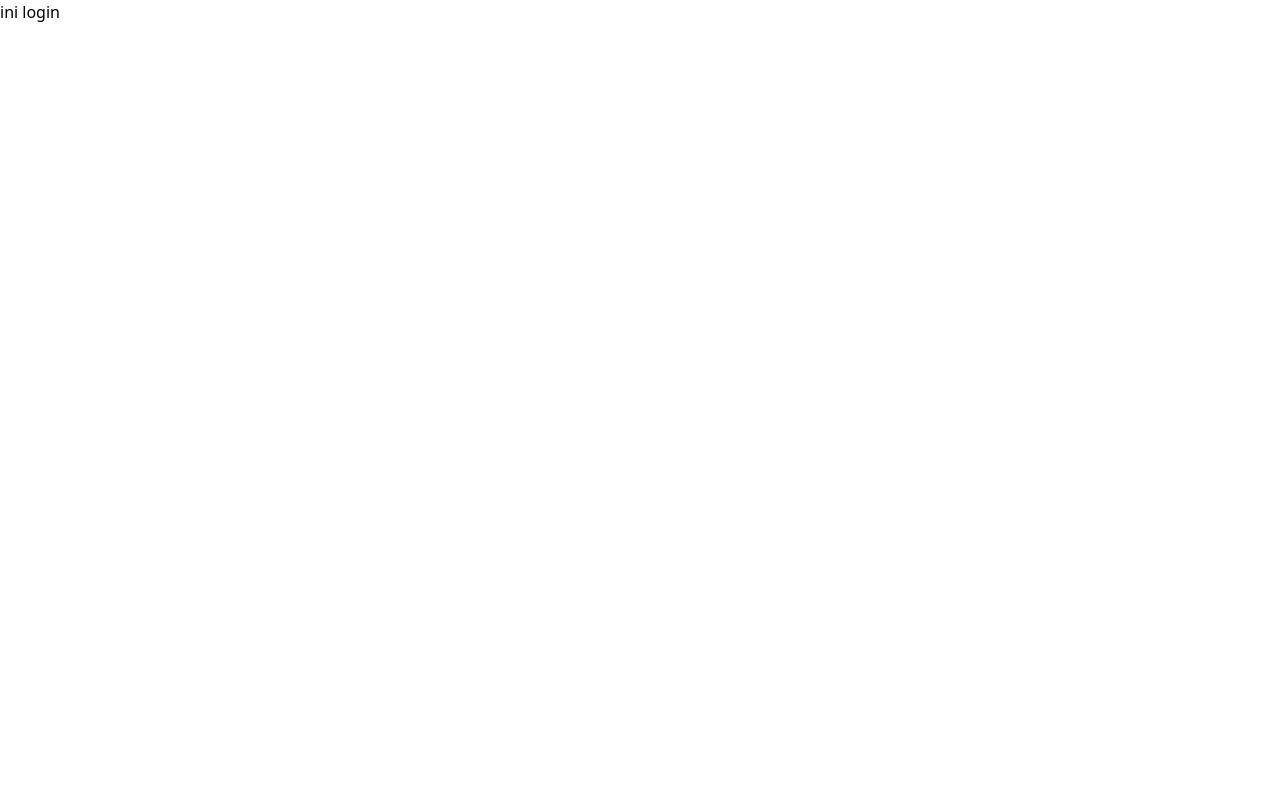
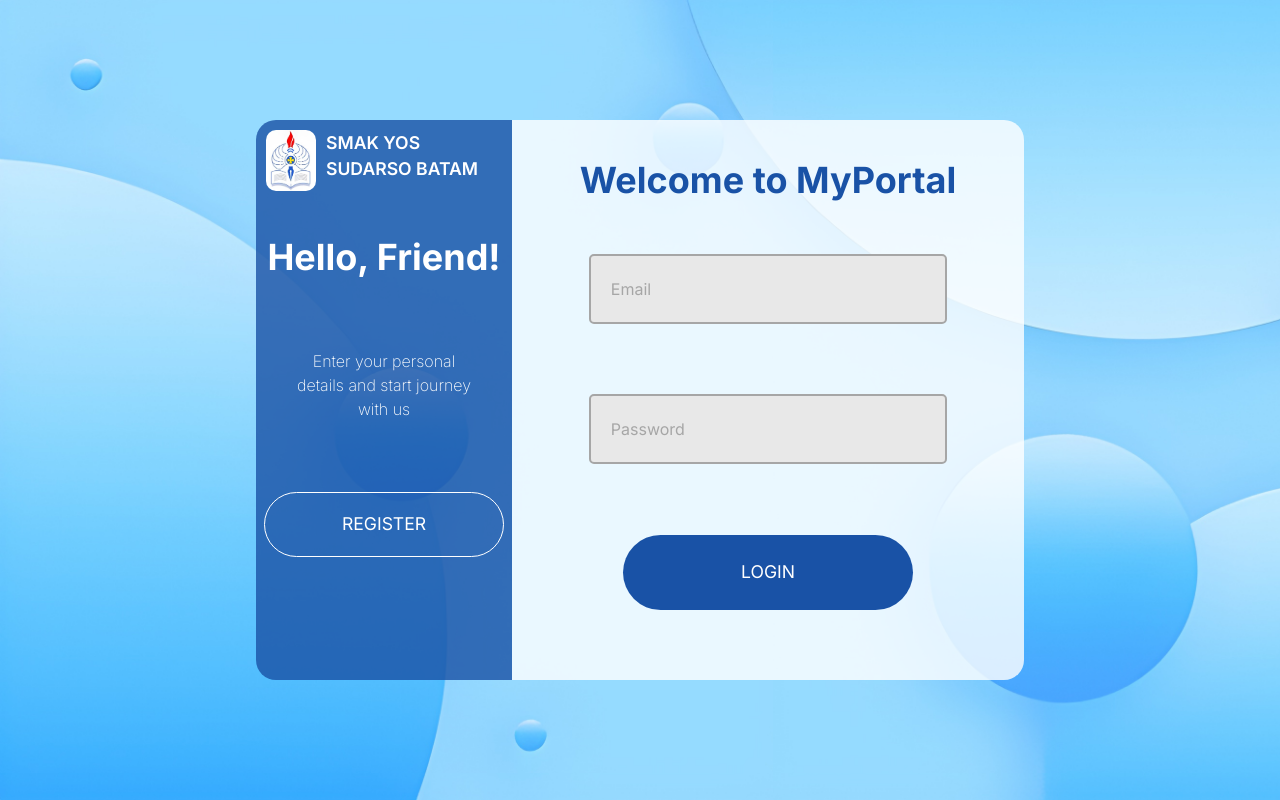
Before and after one commit to JesenJeverlino/MyPortalYosSudarso, a React (Vite) app: page / in a window 1280 px wide. Built offline with nearby package versions, Linux system fonts and the light colour scheme.

Commit message:
adding login page

```diff
--- /dev/null
+++ b/src/components/button.tsx
@@ -0,0 +1,23 @@
+type ButtonProps = {
+    value: string;
+    variant: 'round-blue' | 'round-blue-transparent' | 'square-blue';
+  };
+
+export default function Button({variant,value,}: ButtonProps) {
+
+    let variantClass = '';
+
+    if (variant === 'round-blue') {
+      variantClass = 'bg-[#1952a6] text-[#fff] text-[1.1rem] rounded-[60px] w-[290px] h-[75px]';
+    } else if (variant === 'round-blue-transparent') {
+      variantClass = 'bg-transparent border border-white text-white text-[1.1rem] rounded-[60px] w-[240px] h-[65px]';
+    } else if (variant === 'square-blue') {
+      variantClass = 'bg-[#1952a6] border-2 border-white text-white text-[1.3rem] w-[150px] h-[45px]';
+    }
+
+  return (
+    <>
+      <button className={variantClass}>{value}</button>
+    </>
+  );
+}
--- /dev/null
+++ b/src/components/login-form.tsx
@@ -0,0 +1,22 @@
+import { Link } from "react-router-dom";
+import Button from '@/components/button';
+
+export default function LoginForm() {
+  return (
+    <form className="flex flex-col items-center justify-around flex-1">
+      <input
+        type="email"
+        placeholder="Email"
+        className="px-5 w-[70%] h-[70px] mb-[10px] mx-[10px] rounded-[5px] border-2 border-[#a6a6a6] bg-[#e8e8e8] placeholder:text-[#a6a6a6] placeholder:font-[inter] placeholder:text-[1rem]"
+      />
+      <input
+        type="password"
+        placeholder="Password"
+        className="px-5 w-[70%] h-[70px] mb-[10px] mx-[10px] rounded-[5px] border-2 border-[#a6a6a6] bg-[#e8e8e8] placeholder:text-[#a6a6a6] placeholder:font-[inter] placeholder:text-[1rem]"
+      />
+      <Link to="/register" className="mb-[40px]">
+        <Button value="LOGIN" variant="round-blue" />
+      </Link>
+    </form>
+  );
+}
--- a/src/index.css
+++ b/src/index.css
@@ -1 +1,6 @@
+@import url('https://fonts.googleapis.com/css2?family=Inter:ital,opsz,wght@0,14..32,100..900;1,14..32,100..900&display=swap');
 @import "tailwindcss";
+
+body{
+    font-family: 'Inter', 'Segoe UI', 'Roboto', 'Helvetica Neue', Arial, sans-serif;
+}
--- a/src/main.tsx
+++ b/src/main.tsx
@@ -2,7 +2,6 @@ import { StrictMode } from 'react'
 import { createRoot } from 'react-dom/client'
 import '@/index.css'
 import App from '@/App'
-
 
 createRoot(document.getElementById('root')!).render(
   <StrictMode>
--- a/src/page/login.tsx
+++ b/src/page/login.tsx
@@ -1,7 +1,42 @@
+import { Link } from "react-router-dom";
+import Button from "@/components/button";
+import LoginForm from "@/components/login-form";
+
 export default function Login() {
   return (
     <>
-      <div>ini login</div>
+      <div className="w-full h-screen flex items-center justify-center bg-[url('/morphism-background-image.jpg')] bg-cover">
+        <div className="w-[60%] h-[70%] rounded-[20px] flex overflow-hidden">
+          {/* Card Left Side */}
+          <div className="flex-1 bg-[#1952a6]/80 text-white flex flex-col">
+            <div className="flex m-[10px]">
+              <img
+                src="logo-yos-sudarso.jpeg"
+                className="w-[50px] h-auto rounded-[10px] mr-[10px]"
+              />
+              <h3 className="text-[1.1rem] font-semibold">
+                SMAK YOS SUDARSO BATAM
+              </h3>
+            </div>
+            <div className="h-[70%] flex flex-col justify-around text-center">
+              <h1 className="text-4xl font-bold">Hello, Friend!</h1>
+              <p className="font-extralight ml-10 mr-10">
+                Enter your personal details and start journey with us
+              </p>
+              <Link to="/register">
+                <Button value="REGISTER" variant="round-blue-transparent" />
+              </Link>
+            </div>
+          </div>
+          {/* Card Right Side */}
+          <div className="flex-2 flex flex-col bg-white/80">
+            <h1 className="text-4xl font-bold text-[#1952a6] mt-10 mb-6 text-center">
+              Welcome to MyPortal
+            </h1>
+            <LoginForm />
+          </div>
+        </div>
+      </div>
     </>
   );
 }
```
Also changed, not shown: 1 other file (tests, documents, lock files or other folders).
